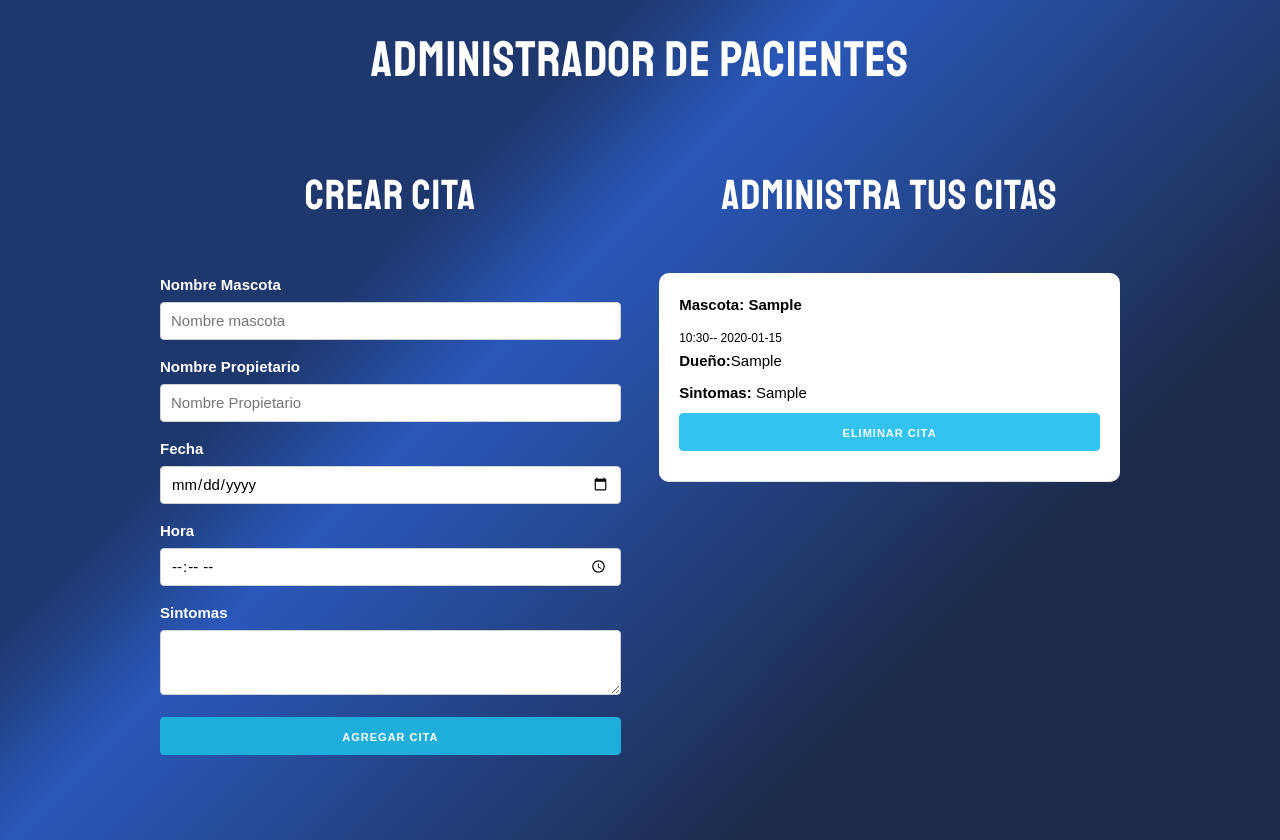
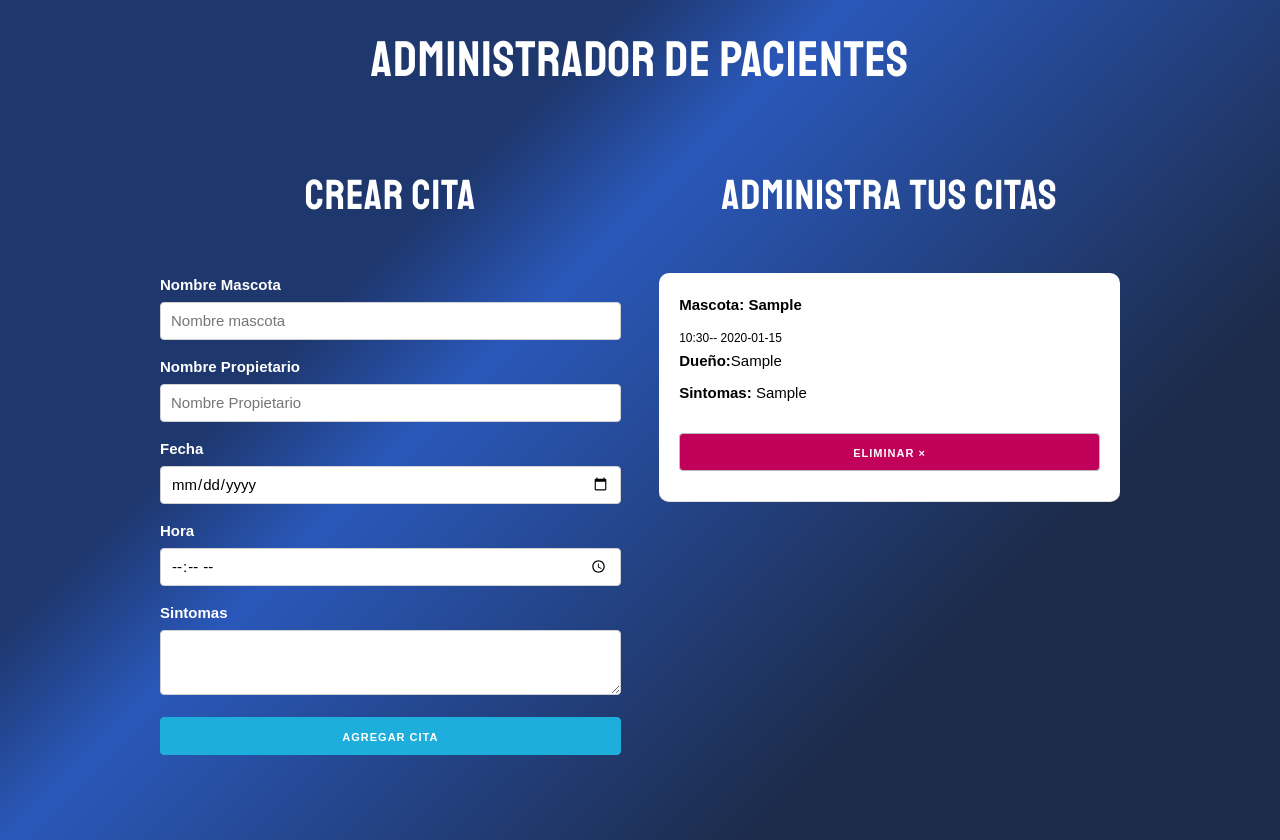
Before and after one commit to johanBautista/citas_react, a React (Create React App) app: page / in a window 1280 px wide. Both pictures are taken after typing "Sample", "Sample", "2020-01-15", "10:30", "Sample" into the empty fields and a click on the button "AGREGAR CITA". Built offline with nearby package versions, Linux system fonts and the light colour scheme.

Commit message:
eliminar cita

```diff
--- a/src/App.js
+++ b/src/App.js
@@ -11,11 +11,16 @@ function App() {
     console.log(cita);
     guardarCitas([...citas, cita]);
   };
+
+  // func eliminar cita
+  const eliminarCita = (id) => {
+    const nuevasCitas = citas.filter((cita) => cita.id !== id);
+    guardarCitas(nuevasCitas);
+  };
+
   /**
-  1. mapear el array de citas y pasar el componente cita
-  2. pasar key y obj cita
-  3. en comp. Cita destructuring de cita y sus propiedades para imprimir el obj
-  4. boton de eliminar cita
+   1. func eliminar cita
+   2. evento onClick y eliminar cita.id
    */
 
   return (
@@ -28,8 +33,8 @@ function App() {
           </div>
           <div className="one-half column">
             <h2>Administra tus citas</h2>
-            {citas.map(cita =>(
-              <Cita  cita={cita} key={cita.id} />
+            {citas.map((cita) => (
+              <Cita cita={cita} eliminarCita={eliminarCita} key={cita.id} />
             ))}
           </div>
         </div>
--- a/src/components/Cita.js
+++ b/src/components/Cita.js
@@ -1,6 +1,6 @@
 import React from 'react';
 
-const Cita = ({ cita }) => {
+const Cita = ({ cita, eliminarCita }) => {
   const { mascota, propietario, fecha, hora, sintomas } = cita;
   return (
     <div className="cita">
@@ -13,8 +13,11 @@ const Cita = ({ cita }) => {
       <p>
         Sintomas: <span>{sintomas}</span>
       </p>
-      <button className="u-full-width button-primary" type="submit">
-        Eliminar Cita
+      <button
+        className="u-full-width button eliminar"
+        onClick={() => eliminarCita(cita.id)}
+      >
+        Eliminar &times;
       </button>
     </div>
   );
```
